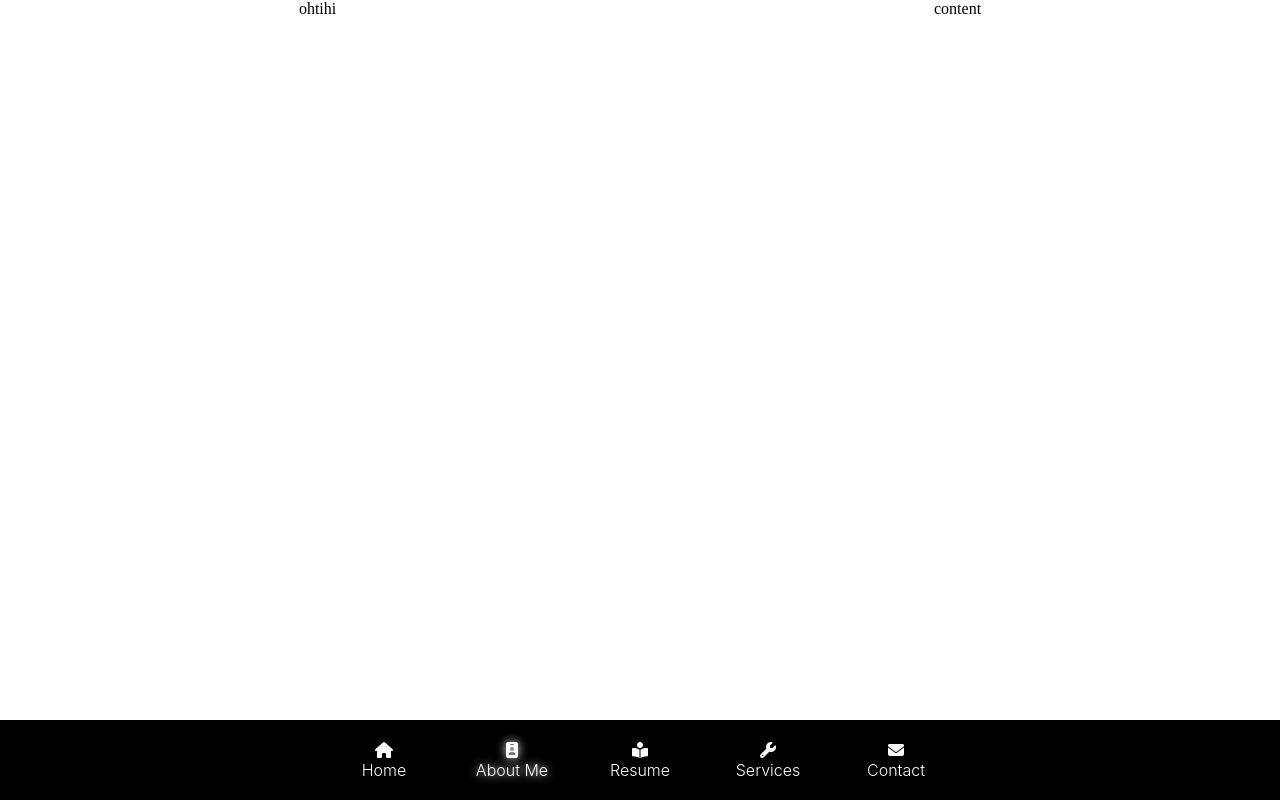
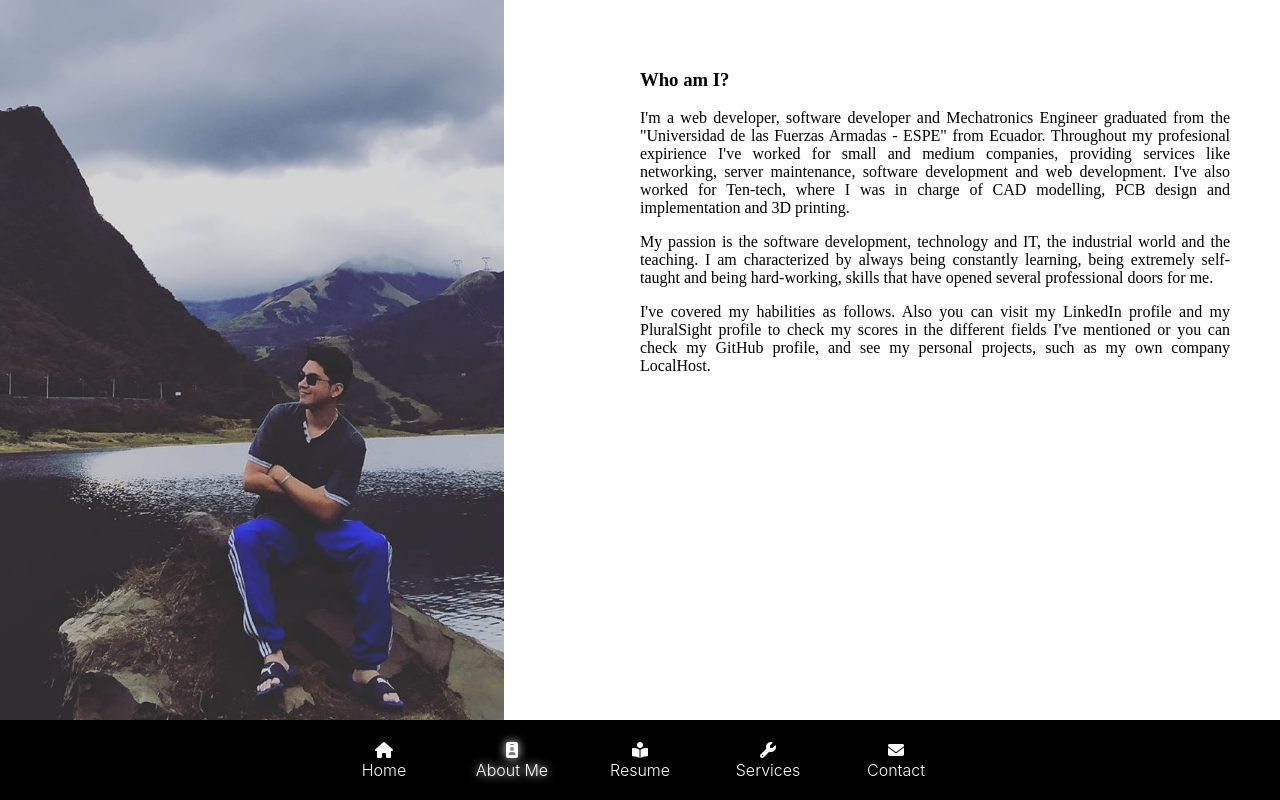
Before and after one commit to alexandro591/my_website, a React (Create React App) app: page / in a window 1280 px wide. Both pictures are taken after a click on the button "About Me". Built offline with nearby package versions, Linux system fonts and the light colour scheme.

Commit message:
first commit

```diff
--- a/src/About.js
+++ b/src/About.js
@@ -13,10 +13,13 @@ function About(options) {
                 minWidth:window.innerWidth
             }}>
                 <div id="photoAbout">
-                    ohtihi
+                    <img src="./img/aboutPicture.jpg"/>
                 </div>
                 <div id="contentAbout">
-                    content
+                    <h1>Who am I?</h1>
+                    <p>I'm a web developer, software developer and Mechatronics Engineer graduated from the "Universidad de las Fuerzas Armadas - ESPE" from Ecuador. Throughout my profesional expirience I've worked for small and medium companies, providing services like networking, server maintenance, software development and web development. I've also worked for Ten-tech, where I was in charge of CAD modelling, PCB design and implementation and 3D printing.</p>
+                    <p>My passion is the software development, technology and IT, the industrial world and the teaching. I am characterized by always being constantly learning, being extremely self-taught and being hard-working, skills that have opened several professional doors for me.</p>
+                    <p>I've covered my habilities as follows. Also you can visit my LinkedIn profile and my PluralSight profile to check my scores in the different fields I've mentioned or you can check my GitHub profile, and see my personal projects, such as my own company LocalHost.</p>
                 </div>
             </section>
         );
--- a/src/styles/App.css
+++ b/src/styles/App.css
@@ -6,6 +6,10 @@
     padding: 0;
     left: 0;
     top: 0;
+}
+
+#main{
+    overflow-y: scroll;
 }
 
 #nav-bar{
--- a/src/styles/about.css
+++ b/src/styles/about.css
@@ -1,5 +1,21 @@
 #about{
     display: flex;
     flex-direction: row;
-    justify-content: space-around;
 }
+
+#photoAbout{
+    margin: 0;
+    width: 50vw;
+}
+
+#photoAbout img{
+    height: 100%;
+}
+
+#contentAbout{
+    margin: 0;
+    margin-top: 50px;
+    margin-right: 50px;
+    width: 50vw;
+    text-align: justify;
+}
```
Also changed, not shown: public/img/aboutPicture.jpg (added).
